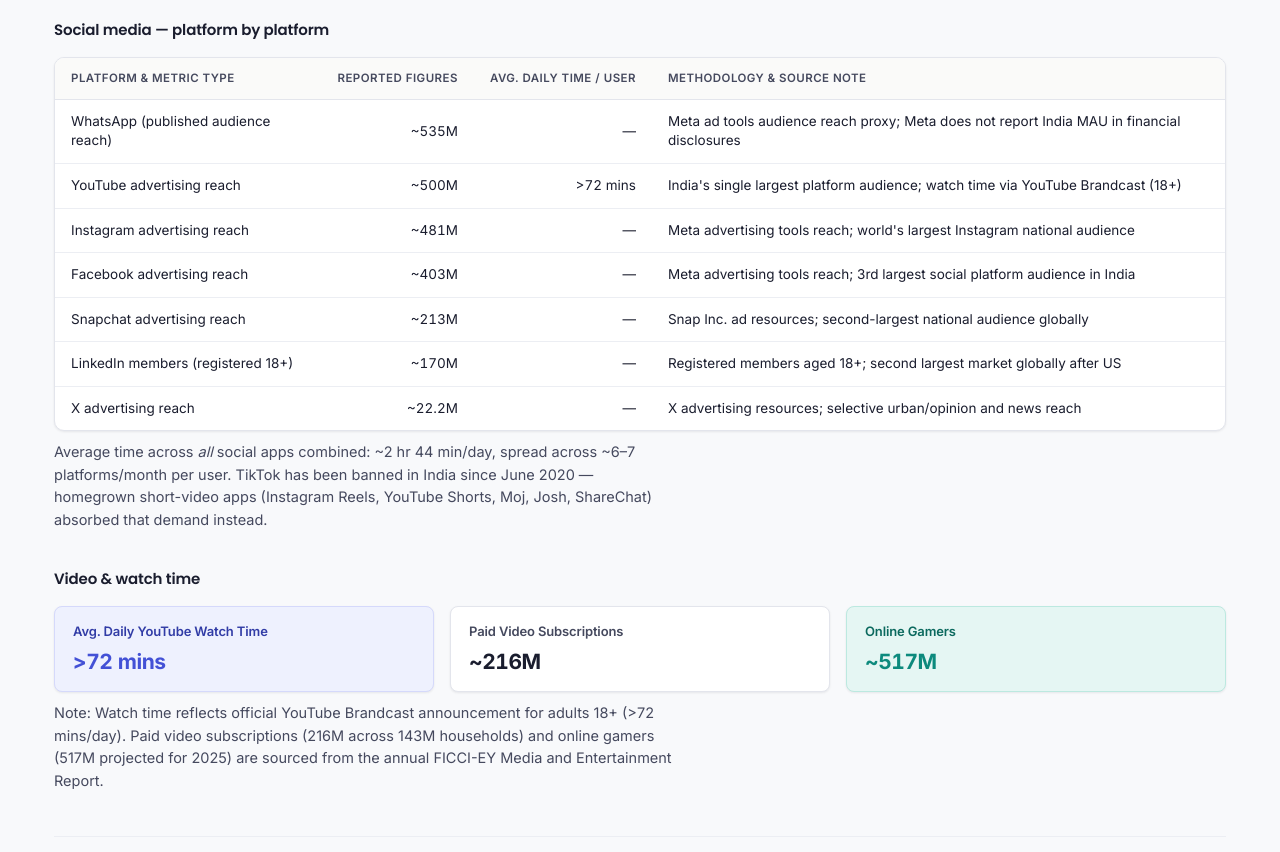
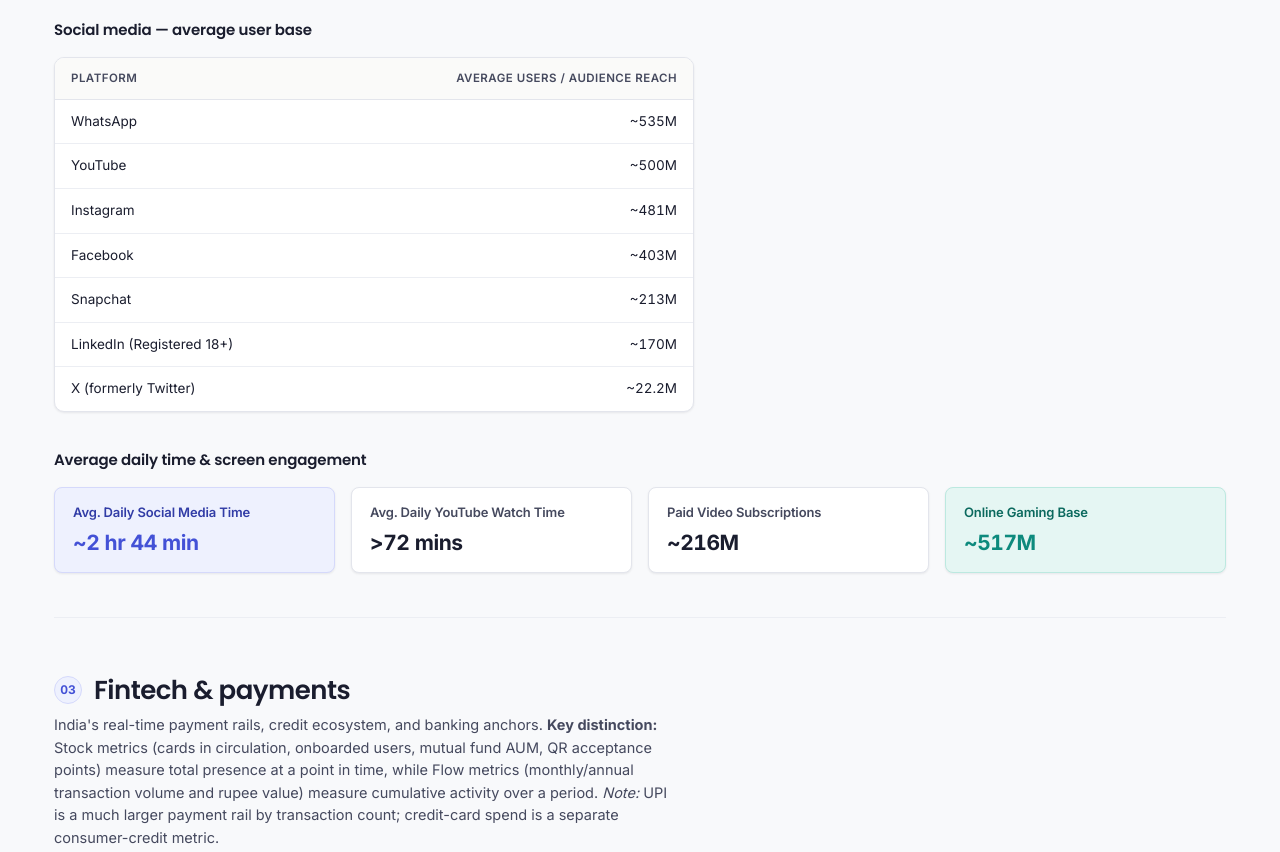
Before and after one commit to ramithrlal-bit/guesstimate-dashboard, a website: page index.html in a window 1280 px wide. Shown: the part 4200-5052 px from the top of the page. Drawn offline with nearby package versions, Linux system fonts and the light colour scheme; no server answers.

Commit message:
Separate social media users and daily time into distinct sections without source notes

```diff
--- a/data/reference_data.js
+++ b/data/reference_data.js
@@ -1,6 +1,6 @@
 /**
  * Guesstimate Dashboard - Authoritative Reference Dataset
- * Generated: 2026-11-12T13:06:45.064Z
+ * Generated: 2026-11-12T16:21:43.666Z
  */
 window.REFERENCE_DATA = {
   "pop_households": {
@@ -3276,5 +3276,14 @@
     "reporting_period": "2030P",
     "data_status": "Industry estimate",
     "notes": "FICCI-EY M&E 2030 projection (~₹4.3L Cr at ~10% CAGR)"
+  },
+  "digital_social_media_avg_daily_time": {
+    "value": 164,
+    "display_value": "~2 hr 44 min",
+    "unit": "time/day",
+    "definition": "Average daily time spent per user across all social media apps combined",
+    "source_name": "DataReportal / Kepios",
+    "reporting_period": "2025-26",
+    "data_status": "Industry estimate"
   }
 };
--- a/index.html
+++ b/index.html
@@ -390,30 +390,29 @@
 Note: User count is less standardized than transaction volume/value."><div class="card-head">Reported Unique UPI Users</div><span class="v" data-metric="digital_upi_users">500M+</span></div>
   </div>
 
-  <div class="sub-title">Social media — platform by platform</div>
-  <div class="table-wrap">
+  <div class="sub-title">Social media — average user base</div>
+  <div class="table-wrap" style="max-width: 640px;">
     <table class="dtable" data-cat="digital">
-      <thead><tr><th>Platform &amp; metric type</th><th class="num">Reported figures</th><th class="num">Avg. daily time / user</th><th>Methodology &amp; source note</th></tr></thead>
+      <thead><tr><th>Platform</th><th class="num">Average Users / Audience Reach</th></tr></thead>
       <tbody>
-        <tr><td>WhatsApp (published audience reach)</td><td class="num"><span class="v" data-metric="digital_whatsapp_users">~535M</span></td><td class="num">—</td><td>Meta ad tools audience reach proxy; Meta does not report India MAU in financial disclosures</td></tr>
-        <tr><td>YouTube advertising reach</td><td class="num"><span class="v" data-metric="digital_youtube_ad_reach">~500M</span></td><td class="num">&gt;72 mins</td><td>India's single largest platform audience; watch time via YouTube Brandcast (18+)</td></tr>
-        <tr><td>Instagram advertising reach</td><td class="num"><span class="v" data-metric="digital_instagram_ad_reach">~481M</span></td><td class="num">—</td><td>Meta advertising tools reach; world's largest Instagram national audience</td></tr>
-        <tr><td>Facebook advertising reach</td><td class="num"><span class="v" data-metric="digital_facebook_ad_reach">~403M</span></td><td class="num">—</td><td>Meta advertising tools reach; 3rd largest social platform audience in India</td></tr>
-        <tr><td>Snapchat advertising reach</td><td class="num"><span class="v" data-metric="digital_snapchat_ad_reach">~213M</span></td><td class="num">—</td><td>Snap Inc. ad resources; second-largest national audience globally</td></tr>
-        <tr><td>LinkedIn members (registered 18+)</td><td class="num"><span class="v" data-metric="digital_linkedin_members">~170M</span></td><td class="num">—</td><td>Registered members aged 18+; second largest market globally after US</td></tr>
-        <tr><td>X advertising reach</td><td class="num"><span class="v" data-metric="digital_x_ad_reach">~22.2M</span></td><td class="num">—</td><td>X advertising resources; selective urban/opinion and news reach</td></tr>
+        <tr><td>WhatsApp</td><td class="num"><span class="v" data-metric="digital_whatsapp_users">~535M</span></td></tr>
+        <tr><td>YouTube</td><td class="num"><span class="v" data-metric="digital_youtube_ad_reach">~500M</span></td></tr>
+        <tr><td>Instagram</td><td class="num"><span class="v" data-metric="digital_instagram_ad_reach">~481M</span></td></tr>
+        <tr><td>Facebook</td><td class="num"><span class="v" data-metric="digital_facebook_ad_reach">~403M</span></td></tr>
+        <tr><td>Snapchat</td><td class="num"><span class="v" data-metric="digital_snapchat_ad_reach">~213M</span></td></tr>
+        <tr><td>LinkedIn (Registered 18+)</td><td class="num"><span class="v" data-metric="digital_linkedin_members">~170M</span></td></tr>
+        <tr><td>X (formerly Twitter)</td><td class="num"><span class="v" data-metric="digital_x_ad_reach">~22.2M</span></td></tr>
       </tbody>
     </table>
   </div>
-  <p class="sec-note" style="margin:10px 0 0;">Average time across <i>all</i> social apps combined: ~2 hr 44 min/day, spread across ~6–7 platforms/month per user. TikTok has been banned in India since June 2020 — homegrown short-video apps (Instagram Reels, YouTube Shorts, Moj, Josh, ShareChat) absorbed that demand instead.</p>
-
-  <div class="sub-title">Video &amp; watch time</div>
-  <div class="grid cols-3">
-    <div class="card accent" data-cat="digital"><div class="card-head">Avg. Daily YouTube Watch Time</div><span class="v" data-metric="digital_avg_daily_video_watch_time_per_user_youtube">&gt;72 mins</span></div>
+
+  <div class="sub-title">Average daily time &amp; screen engagement</div>
+  <div class="grid cols-4">
+    <div class="card accent" data-cat="digital"><div class="card-head">Avg. Daily Social Media Time</div><span class="v" data-metric="digital_social_media_avg_daily_time">~2 hr 44 min</span></div>
+    <div class="card" data-cat="digital"><div class="card-head">Avg. Daily YouTube Watch Time</div><span class="v" data-metric="digital_avg_daily_video_watch_time_per_user_youtube">&gt;72 mins</span></div>
     <div class="card" data-cat="digital"><div class="card-head">Paid Video Subscriptions</div><span class="v" data-metric="digital_ott_subscribers">~216M</span></div>
-    <div class="card teal" data-cat="digital"><div class="card-head">Online Gamers</div><span class="v" data-metric="digital_mobile_gaming_users">~517M</span></div>
-  </div>
-  <p class="sec-note" style="margin:10px 0 0;">Note: Watch time reflects official YouTube Brandcast announcement for adults 18+ (&gt;72 mins/day). Paid video subscriptions (216M across 143M households) and online gamers (517M projected for 2025) are sourced from the annual FICCI-EY Media and Entertainment Report.</p>
+    <div class="card teal" data-cat="digital"><div class="card-head">Online Gaming Base</div><span class="v" data-metric="digital_mobile_gaming_users">~517M</span></div>
+  </div>
 </section>
 
 <!-- ============ FINTECH ============ -->
--- a/js/main.js
+++ b/js/main.js
@@ -82,6 +82,7 @@
         key === 'digital_upi_daily_transactions' ||
         key === 'digital_upi_annual_transactions' ||
         key === 'digital_avg_daily_video_watch_time_per_user_youtube' ||
+        key === 'digital_social_media_avg_daily_time' ||
         key === 'digital_whatsapp_users'
       ) && ref;
 
```
Also changed, not shown: data/reference_data.json.
